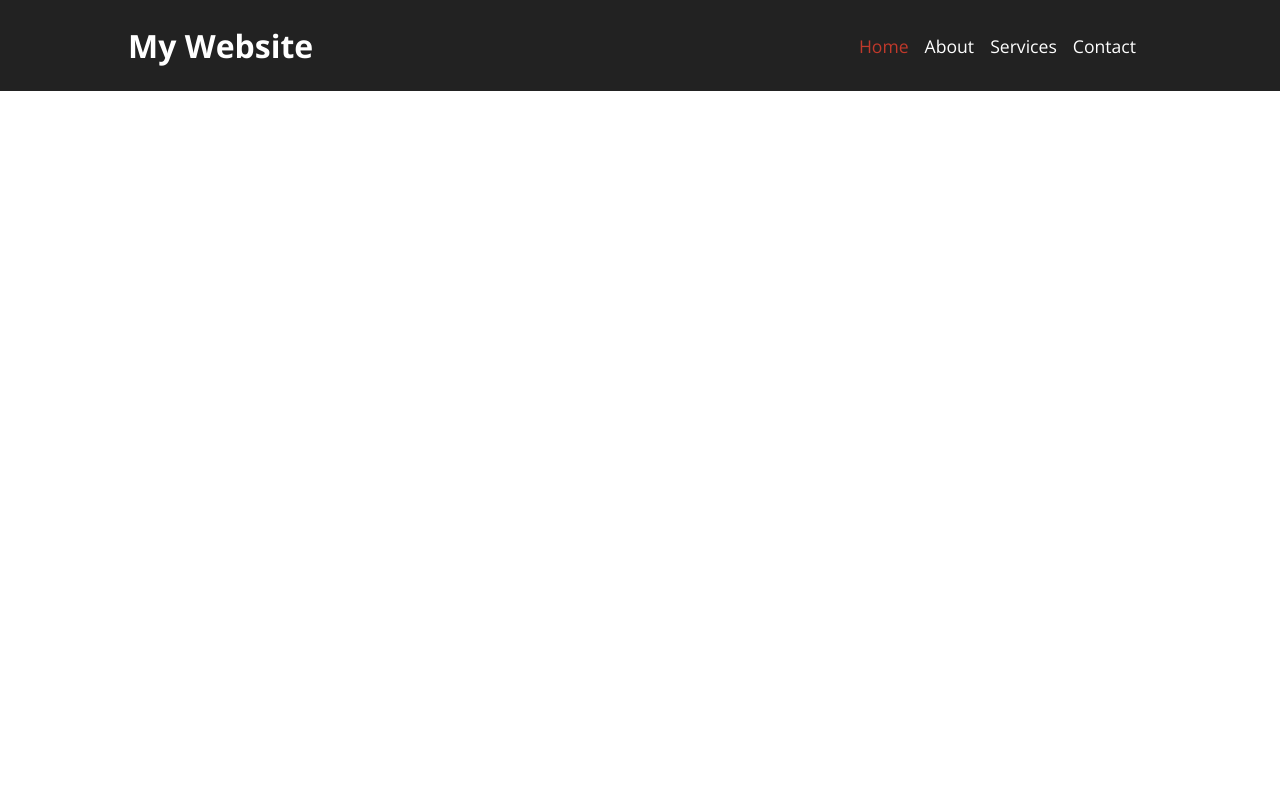
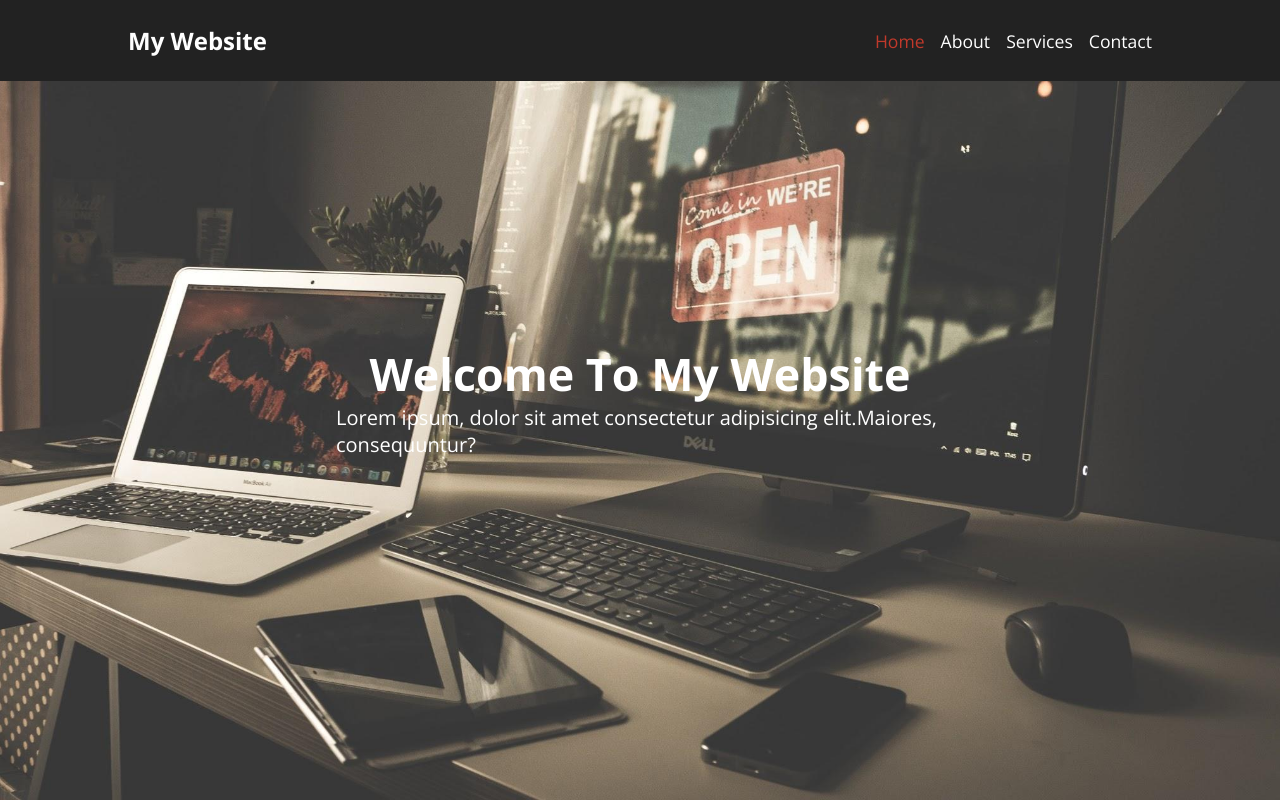
Before and after one commit to BBML-DEV/sticky-navigation, a plain HTML site: page index.html in a window 1280 px wide. Drawn offline with nearby package versions, Linux system fonts and the light colour scheme.

Commit message:
Section banner
Conclusão da seção banner

```diff
--- a/index.html
+++ b/index.html
@@ -38,5 +38,14 @@
                 </nav>
             </div>
         </header>
+
+        <!--banner-->
+        <section class="banner overlay">
+            <div class="banner__container">
+                <h1 class="banner__container--title">Welcome To My Website</h1>
+                <p class="banner__container--text">Lorem ipsum, dolor sit amet consectetur adipisicing elit.Maiores, consequuntur?</p>
+            </div>
+        </section>
+
     </body>
 </html>
--- /dev/null
+++ b/sass/2-layout/banner.sass
@@ -0,0 +1,27 @@
+@use '../1-base/variables'
+
+.banner
+    background-image: url(../img/background.jpg)
+    background-repeat: no-repeat
+    background-size: cover
+    background-position: center
+    height: 100vh
+    display: flex
+    align-items: center
+
+    &__container
+        margin: 0 auto
+        width: 50%
+        display: flex
+        flex-direction: column
+        align-items: center
+        justify-content: center
+        padding: 1rem
+
+        &--title
+            font-size: 2.8rem
+            color: variables.$white-color
+
+        &--text
+            font-size: 1.25rem
+            color: variables.$white-color
--- a/sass/2-layout/header.sass
+++ b/sass/2-layout/header.sass
@@ -3,6 +3,8 @@
 .header
     background-color: variables.$dark-color
     padding: 1.5rem 0rem
+    position: fixed
+    width: 100%
 
     &__container
         width: variables.$container-size
@@ -13,12 +15,15 @@
 
         &--brand
             span
-                font-size: 2rem
+                font-size: 1.5rem
                 font-weight: bold
 
         &--nav
             ul
                 display: flex
+
+                li:last-child
+                    margin-right: 0rem
 
                 li
                     margin-right: 1rem
@@ -29,7 +34,7 @@
                     .selected
                         color: variables.$orange-color
 
-//classe que vai ser adicionada ao evento de dropdown da página
+//classe que vai ser adicionada ao evento de scrolldown da página
 .light-header
     background-color: variables.$white-color
     padding: 1rem 0rem
--- a/sass/2-layout/layout.sass
+++ b/sass/2-layout/layout.sass
@@ -1 +1,2 @@
 @use 'header'
+@use 'banner'
```
Also changed, not shown: css/main.css, 1 other file.
